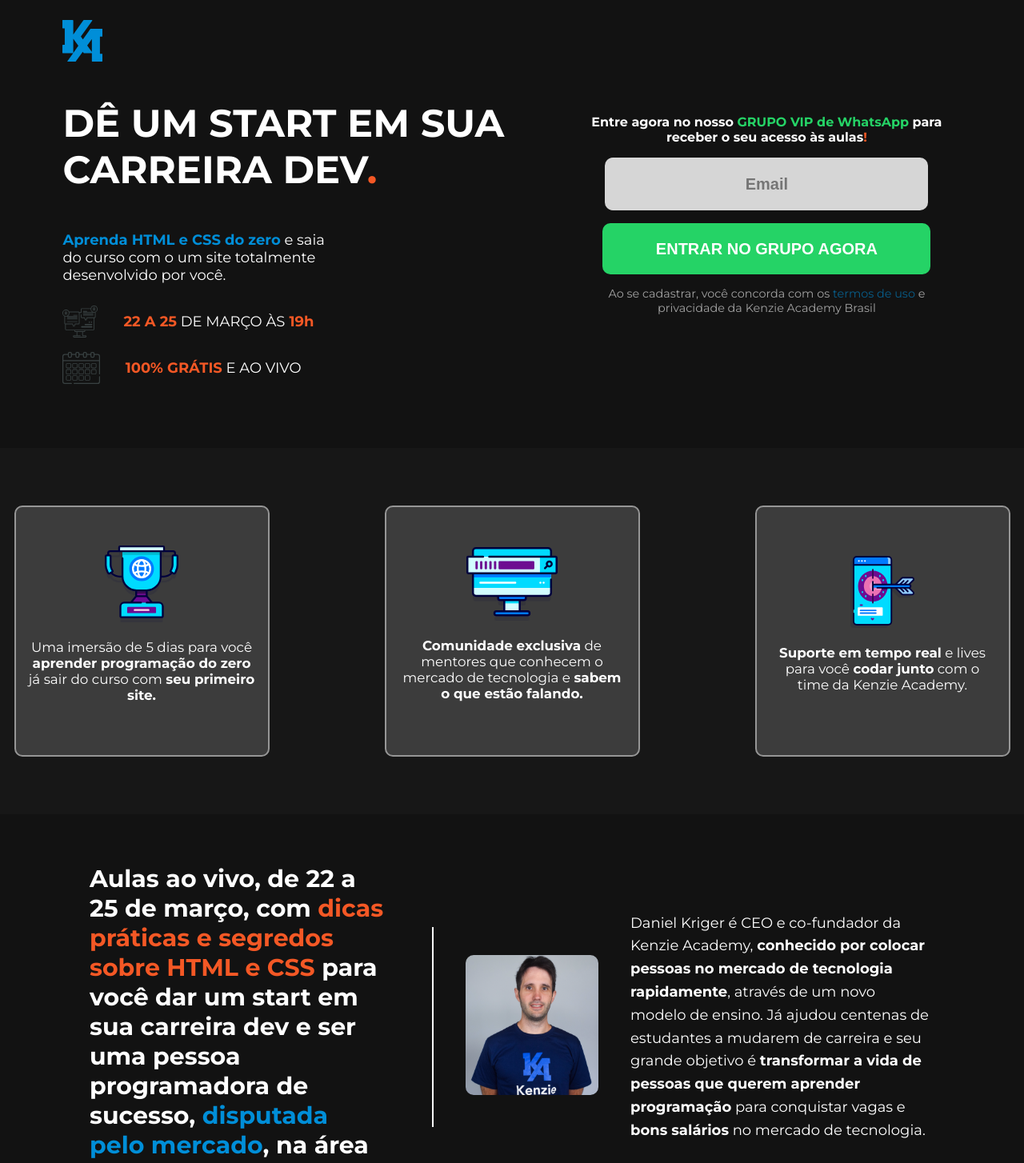
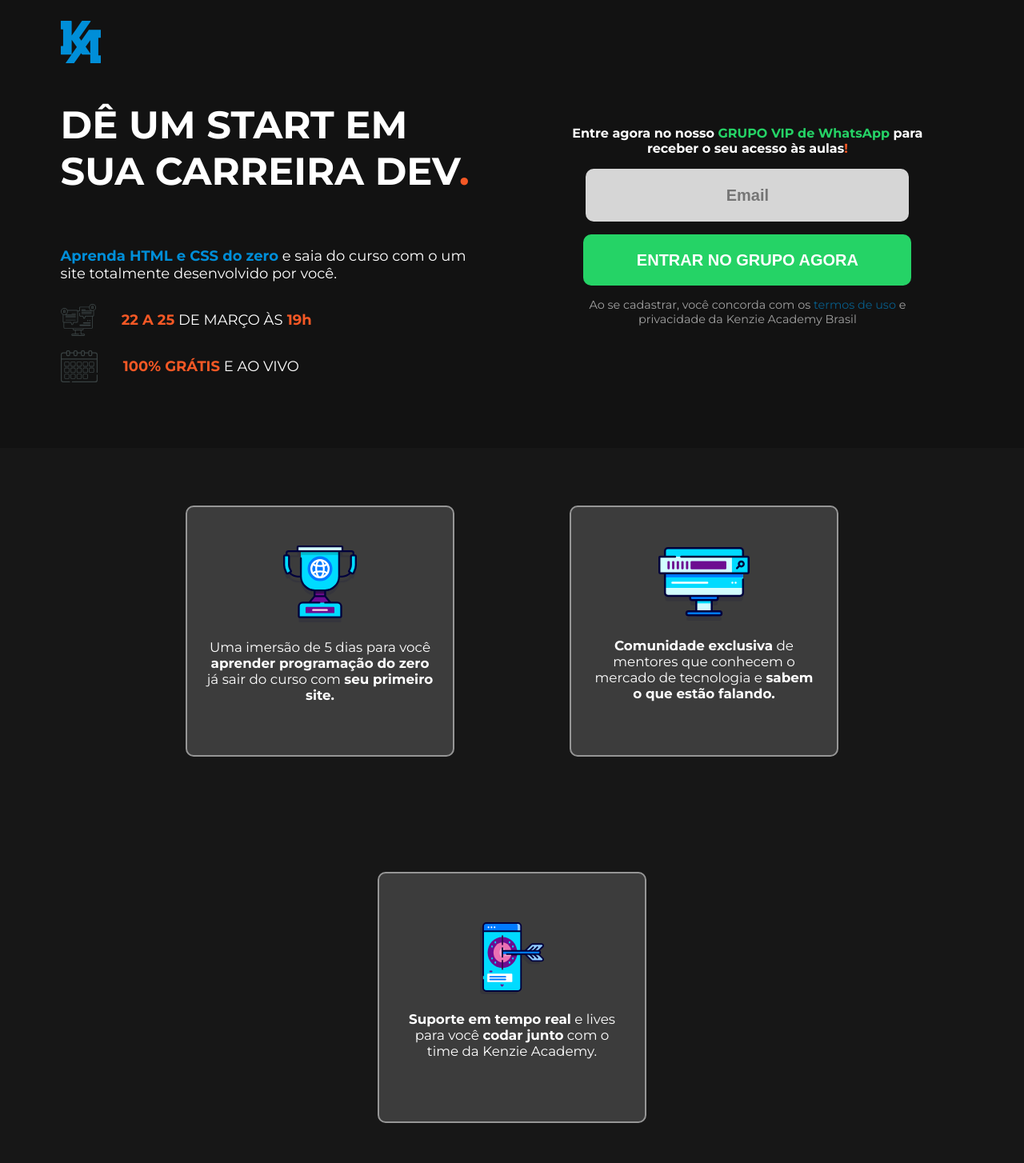
Before and after one commit to ednoguera/lp_html_kenzie, a React (Create React App) app: page / in a window 1280 px wide. Shown: the part 100-1554 px from the top of the page at 80% size. Built offline with nearby package versions, Linux system fonts and the light colour scheme.

Commit message:
remove extra active campaign tag and fix responsive styles

```diff
--- a/public/index.html
+++ b/public/index.html
@@ -60,15 +60,6 @@
       rel="stylesheet"
     />
 
-    <!-- Active Campaign -->
-    <script type=“text/javascript”>
-    (function(e,t,o,n,p,r,i){e.visitorGlobalObjectAlias=n;e[e.visitorGlobalObjectAlias]=e[e.visitorGlobalObjectAlias]||function(){(e[e.visitorGlobalObjectAlias].q=e[e.visitorGlobalObjectAlias].q||[]).push(arguments)};e[e.visitorGlobalObjectAlias].l=(new
-    Date).getTime();r=t.createElement("script");r.src=o;r.async=true;i=t.getElementsByTagName("script")[0];i.parentNode.insertBefore(r,i)})(window,document,
-    "https://diffuser-cdn.app-us1.com/diffuser/diffuser.js","vgo");
-    vgo(‘setAccount’, ‘253222059’); vgo(‘setTrackByDefault’, true);
-    vgo(‘process’);
-    <!-- Active Campaign -->
-
     <!-- Google Tag Manager -->
     <script>
       (function (w, d, s, l, i) {
--- a/src/components/header/index.jsx
+++ b/src/components/header/index.jsx
@@ -23,10 +23,9 @@
   return (
     <HeaderApp>
       <BannerContainer>
-        <LogoContainer src={logoBlue} />
-
         <HeaderContainer>
           <div>
+            <LogoContainer src={logoBlue} />
             <TitleContainer>
               <p>
                 DÊ UM START EM SUA CARREIRA DEV
--- a/src/styles/styled-components.jsx
+++ b/src/styles/styled-components.jsx
@@ -37,38 +37,51 @@
 
 const LogoContainer = styled.img`
   @media (min-width: 320px) and (max-width: 1024px) {
-    padding: 0px 0 20px 45%;
+    margin-bottom: 1em;
   }
 `;
 
 const HeaderContainer = styled.div`
   display: flex;
   flex-direction: row;
-  justify-content: space-between;
+  justify-content: space-around;
+  align-items: center;
 
-  width: 1200px;
   padding-bottom: 5%;
+
+  div {
+    display: flex;
+    flex-direction: column;
+    align-items: flex-start;
+    max-width: 40vw;
+  }
 
   @media (min-width: 320px) and (max-width: 1023px) {
     justify-content: center;
-    width: 100%;
     margin: 0 auto;
+    width: 100vw;
 
     div {
-      margin: 0rem auto;
+      max-width: 95%;
+      align-items: center;
     }
   }
 `;
 
 const FormContainer = styled.div`
-  @media (min-width: 320px) and (max-width: 1024px) {
+  margin: 0;
+  width: 100%;
+
+  @media (max-width: 1024px) {
     padding-bottom: 10px;
+    display: flex;
+    justify-content: center;
+    align-items: center;
+    flex-direction: column;
   }
 `;
 
 const TitleContainer = styled.div`
-  width: 560px;
-
   p {
     font-size: 48px;
     color: #fff;
@@ -100,15 +113,13 @@
 
   @media (min-width: 300px) and (max-width: 1024px) {
     width: 85%;
-    height: 250px;
     margin: 0 auto;
+    padding-bottom: 1em;
     font-size: 20px;
   }
 `;
 
 const SubTitleContainer = styled.div`
-  width: 350px;
-
   p {
     text-align: left;
     color: #fff;
@@ -116,16 +127,15 @@
   }
 
   @media (min-width: 320px) and (max-width: 1024px) {
-    width: 100%;
-
     display: flex;
     justify-content: center;
     align-items: center;
+    text-align: center;
+    max-width: 80vw;
 
     p {
       font-size: 1.1em;
       margin-top: 1em;
-      max-width: 85%;
       text-align: center;
     }
   }
@@ -134,7 +144,6 @@
 const SubTitle2Container = styled.div`
   display: flex;
   flex-direction: column;
-  width: 350px;
 
   img {
     margin-right: 2rem;
@@ -155,9 +164,10 @@
 
   @media (min-width: 320px) and (max-width: 1024px) {
     padding: 1em 0;
-    flex-direction: row;
+    display: flex;
+    flex-direction: row !important;
     justify-content: center;
-    align-items: center;
+    align-items: center !important;
 
     div {
       margin: 0;
@@ -217,7 +227,6 @@
 
   @media (max-width: 1024px) {
     margin: 10px;
-    width: 280px;
     align-items: center;
     justify-content: center;
     max-height: 10em;
@@ -239,13 +248,13 @@
 
 const Section = styled.section`
   display: flex;
+  flex-wrap: wrap;
   align-items: center;
   justify-content: center;
   background-color: #171717;
 
   @media (min-width: 300px) and (max-width: 1024px) {
     display: flex;
-    flex-direction: column;
     padding: 2em 0;
 
     p {
@@ -273,10 +282,11 @@
 `;
 
 const PreFooterGroup = styled.div`
-  width: 100%;
+  min-width: 100%;
   display: flex;
   flex-direction: row;
   justify-content: center;
+  flex-wrap: wrap;
 
   @media (min-width: 300px) and (max-width: 1024px) {
     flex-direction: column;
@@ -295,7 +305,6 @@
   p {
     font-size: 18px;
     color: #fff;
-    width: 500px;
     line-height: 1.6;
   }
 
@@ -309,7 +318,6 @@
     p {
       font-size: 16px;
       color: #fff;
-      width: 300px;
       margin: 0 auto;
     }
 
@@ -340,7 +348,10 @@
   margin: 1rem;
 
   @media (min-width: 300px) and (max-width: 1024px) {
-    flex-direction: column;
+    flex-direction: row;
+    flex-wrap: wrap;
+    align-items: center;
+    justify-content: center;
     margin: 1em auto;
   }
 `;
@@ -356,7 +367,7 @@
 
   @media (min-width: 300px) and (max-width: 1024px) {
     display: flex;
-    margin: 0 auto;
+    margin: 0 1em;
 
     h2 {
       font-size: 1.5em;
@@ -366,14 +377,7 @@
 
 const TextContainer = styled.div`
   p {
-    width: 380px;
     text-align: left;
-  }
-
-  @media (min-width: 300px) and (max-width: 1024px) {
-    p {
-      width: 280px;
-    }
   }
 `;
 
```
